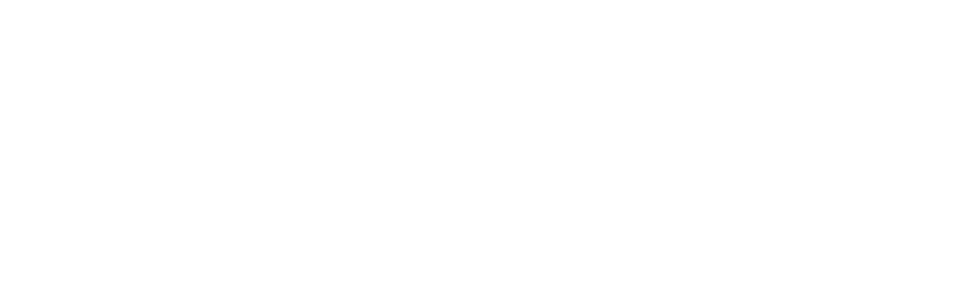
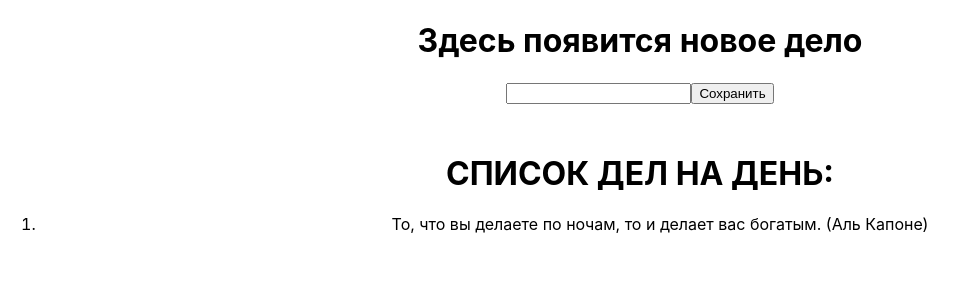
Before and after one commit to Maximaab/homework-front-main, a React (Create React App) app: page / in a window 1280 px wide. Shown: the top 300 px of the page, without its empty margins (0-968 px from the left). Built offline with nearby package versions, Linux system fonts and the light colour scheme.

Commit message:
commit 5

```diff
--- a/src/App.tsx
+++ b/src/App.tsx
@@ -9,7 +9,7 @@
     <div className="App">
         {/*<HW1 />>*/}
         {/*<HW2 />*/}
-      {/*<HW3 />*/}
+      <HW3 />
       {/*<HW4 />*/}
     </div>
   );
```
